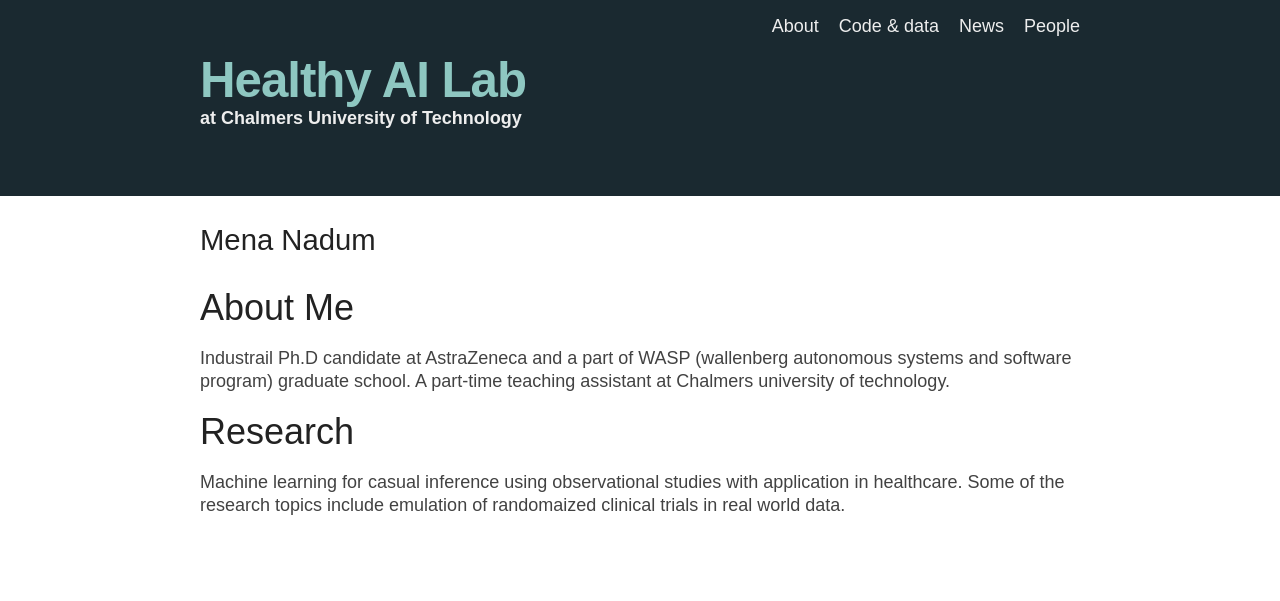
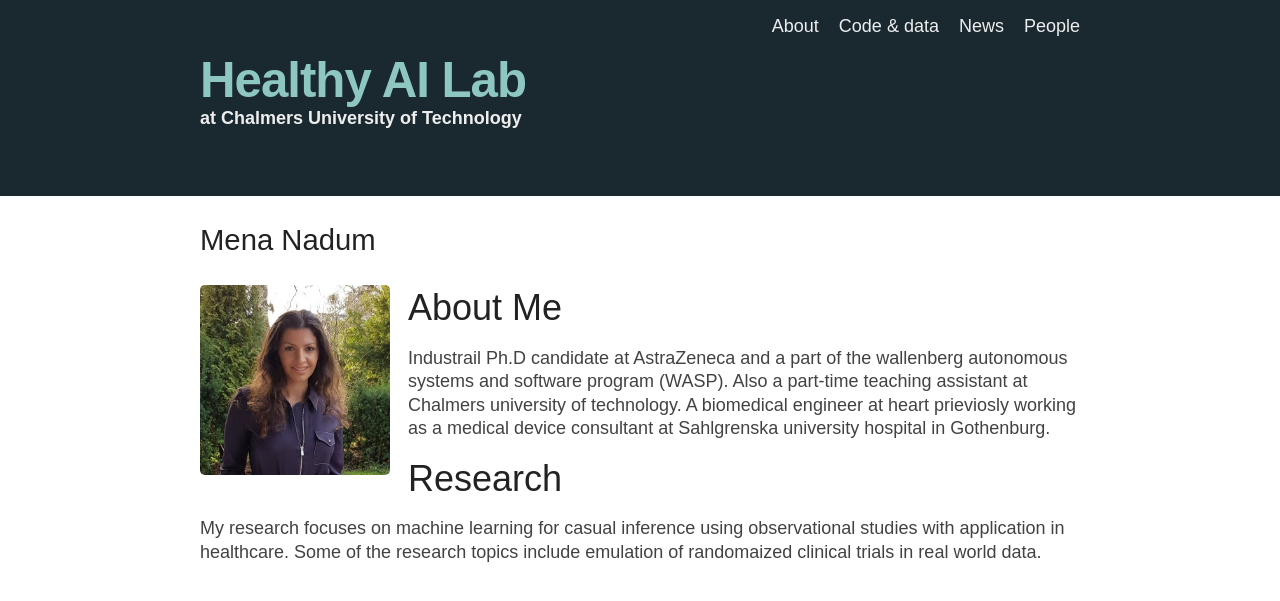
Before and after one commit to Healthy-AI/healthy-ai.github.io, a Jekyll site: the page built from _people/mena.markdown, in a window 1280 px wide. Shown: the top 601 px of the page. Built offline with Jekyll 4.4.1, drawn with Linux system fonts in a browser that asks for light colours.

Commit message:
Update mena.markdown

```diff
--- a/_people/mena.markdown
+++ b/_people/mena.markdown
@@ -7,9 +7,10 @@ image: /assets/people/mena.png
 position: 'Industry PhD student'
 status: 'current'
 ---
+![Mena](/assets/people/mena.png){:class="people-profile-image"}
 
 ## About Me
- Industrail Ph.D candidate at AstraZeneca and a part of  WASP (wallenberg autonomous systems and software program) graduate school. A part-time teaching assistant at Chalmers university of technology.
+ Industrail Ph.D candidate at AstraZeneca and a part of the wallenberg autonomous systems and software program (WASP). Also a part-time teaching assistant at Chalmers university of technology. A biomedical engineer at heart prieviosly working as a medical device consultant at Sahlgrenska university hospital in Gothenburg.
 
 ## Research
-Machine learning for casual inference using observational studies with application in healthcare. Some of the research topics include emulation of randomaized clinical trials in real world data.
+My research focuses on machine learning for casual inference using observational studies with application in healthcare. Some of the research topics include emulation of randomaized clinical trials in real world data.
```
